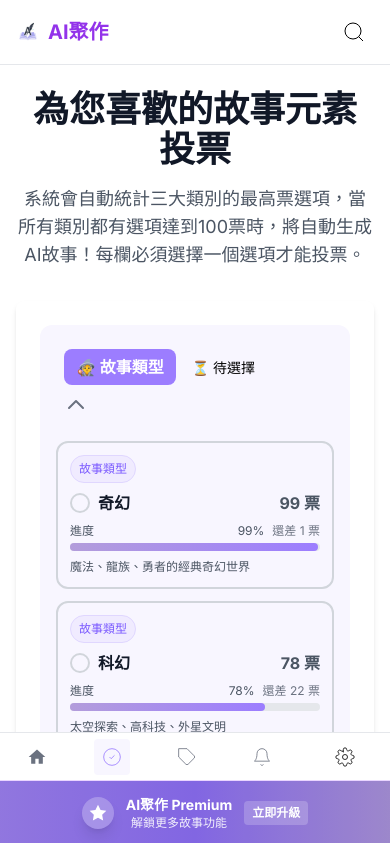
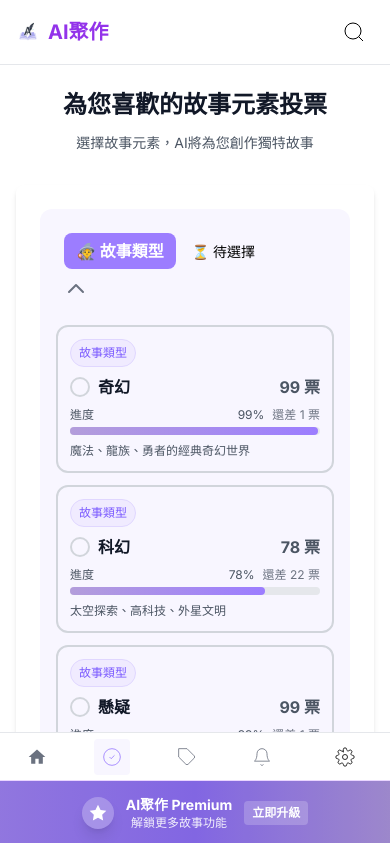
Before and after one commit to KenterPong/myainovel, a Next.js app: page /origin in a window 390 px wide. Shown: the top 843 px of the page. Built offline with nearby package versions, Linux system fonts and the light colour scheme.

Commit message:
修改故事起源標題

```diff
--- a/src/app/origin/page.tsx
+++ b/src/app/origin/page.tsx
@@ -512,9 +512,9 @@ export default function Origin() {
       <div className="space-y-6">
         {/* 頁面標題 */}
         <div className="text-center mb-8">
-          <h1 className="text-4xl font-bold text-gray-900 mb-4">為您喜歡的故事元素投票</h1>
-          <p className="text-lg text-gray-600 max-w-3xl mx-auto">
-            系統會自動統計三大類別的最高票選項，當所有類別都有選項達到100票時，將自動生成AI故事！每欄必須選擇一個選項才能投票。
+          <h1 className="text-2xl md:text-4xl font-bold text-gray-900 mb-3 md:mb-4">為您喜歡的故事元素投票</h1>
+          <p className="text-sm md:text-lg text-gray-600 max-w-2xl mx-auto px-4">
+            選擇故事元素，AI將為您創作獨特故事
           </p>
         </div>
 
```
